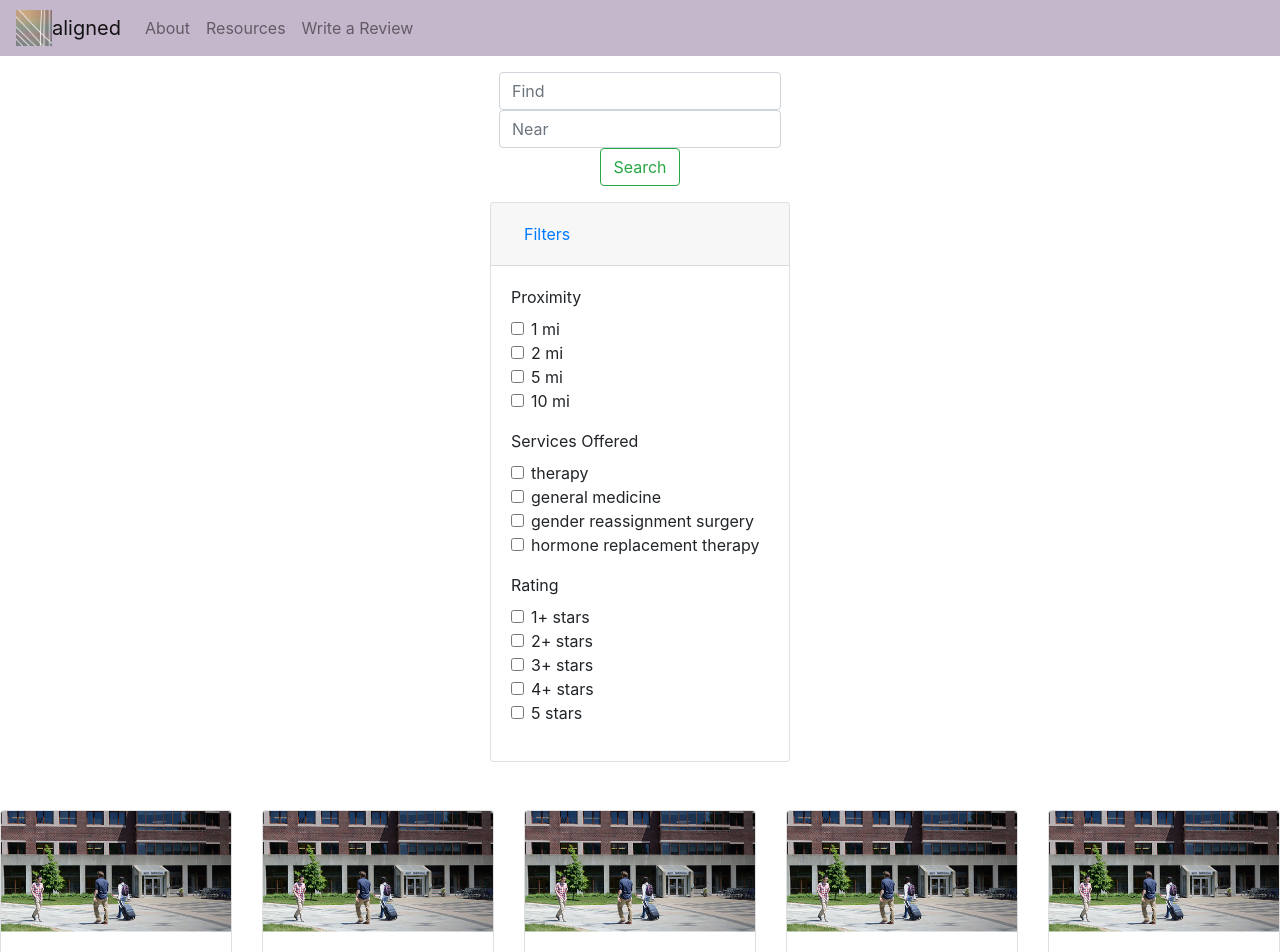
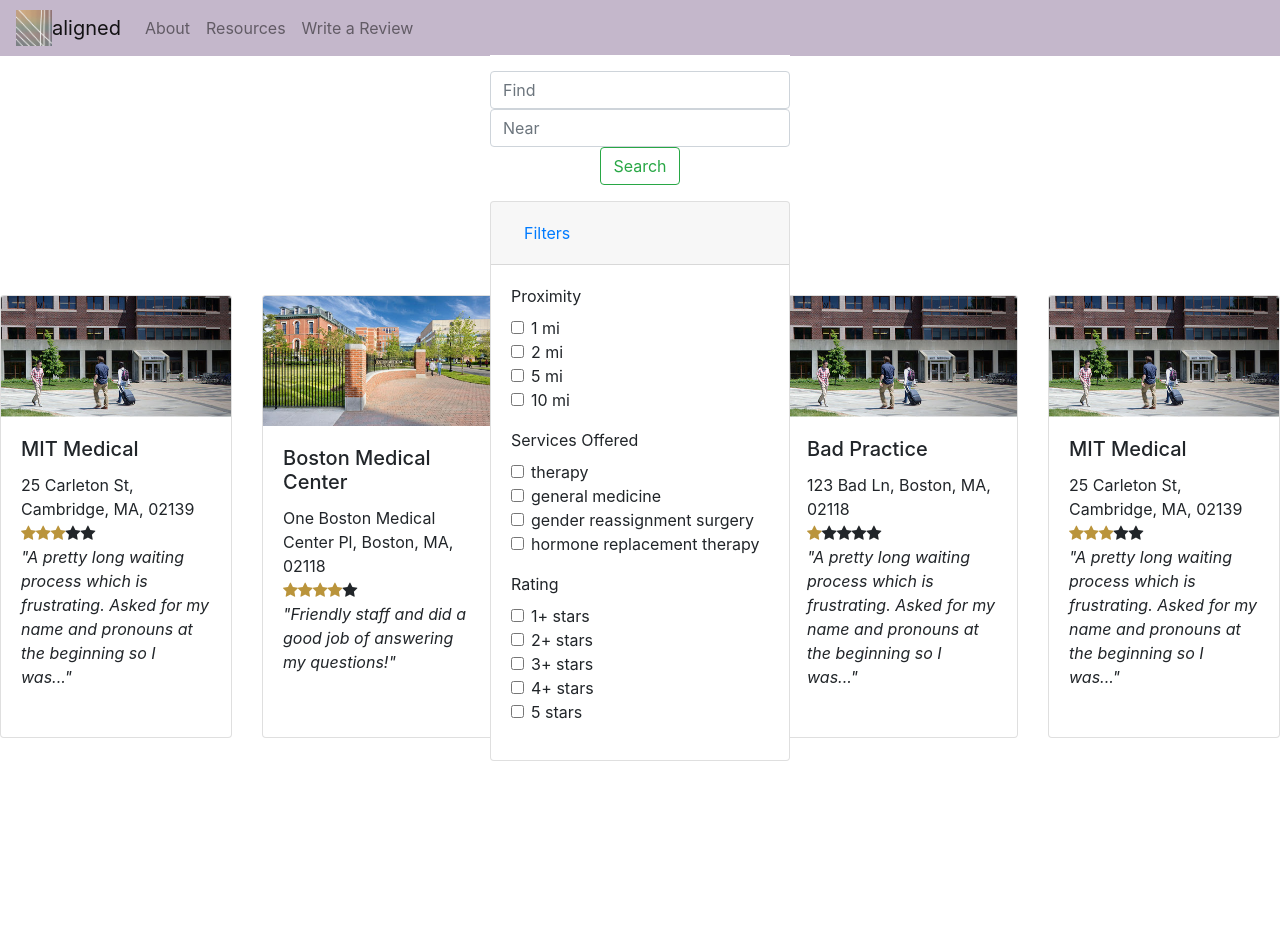
Before and after one commit to camimgh/phacks2021, a React (Create React App) app: page /search in a window 1280 px wide. Shown: the top 952 px of the page. After the commit the page ends 800 px from the top, so only its background shows below. Built offline with nearby package versions, Linux system fonts and the light colour scheme.

Commit message:
made navbar and search bar sticky. edited cards in search result.

```diff
--- a/src/components/NavBar.css
+++ b/src/components/NavBar.css
@@ -1,3 +1,10 @@
 .navbar {
     background-color: #C4B7CB !important;
 }
+
+.sticky {
+    position: fixed;
+    top: 0;
+    width: 100%;
+    z-index: 99;
+}
--- a/src/components/NavBar.js
+++ b/src/components/NavBar.js
@@ -7,6 +7,7 @@
 class NavBar extends Component {
     render() {
         return (
+          <div className="sticky">
             <Navbar bg="light" expand="lg">
             <img alt="aligned-logo" href="/" src={logo} width="36" height="36" className="d-inline=block align-top" />
             {' '}
@@ -20,6 +21,7 @@
               </Nav>
             </Navbar.Collapse>
           </Navbar>
+          </div>
         )
     }
 }
--- a/src/pages/About.css
+++ b/src/pages/About.css
@@ -11,6 +11,9 @@
     font-size: 30px;
 }
 
+#about {
+    padding-top: 10vh;
+}
 #about > p {
     padding-left: 3rem;
     padding-right: 3rem;
--- a/src/pages/LandingPage.css
+++ b/src/pages/LandingPage.css
@@ -1,5 +1,5 @@
 #landingpage {
-    padding-top: 13vh;
+    padding-top: 15vh;
     padding-left: 2rem;
     padding-right: 2rem;
     display: flex;
--- a/src/pages/Resources.css
+++ b/src/pages/Resources.css
@@ -1,5 +1,5 @@
 #resources {
-    padding-top: 3rem;
+    padding-top: 10vh;
     padding-left: 3rem;
     padding-right: 3rem;
 }
--- a/src/pages/SearchResult.css
+++ b/src/pages/SearchResult.css
@@ -2,6 +2,7 @@
     display: flex;
     flex-direction: column;
     align-items: center;
+    padding-top: 6.9vh;
 }
 
 #topbar {
@@ -9,7 +10,7 @@
     padding-bottom: 1rem;
 }
 #searchresult-deck {
-    padding-top: 3rem;
+    padding-top: 15rem;
 }
 #searchresult .card {
     width: 300px;
@@ -18,3 +19,9 @@
 .checked {
     color: #BA943B
 }
+
+.sticky2 {
+    position: fixed;
+    background-color: white;
+    z-index: 99;
+}
--- a/src/pages/SearchResult.js
+++ b/src/pages/SearchResult.js
@@ -7,12 +7,14 @@
 import Button from "react-bootstrap/Button";
 import Form from 'react-bootstrap/Form';
 import MITMed from "../mit_medical.jpg";
-
+import BMC from "../bmc.jpg";
+import FenwayHealth from "../fenwayhealth.jpg";
 class SearchResult extends Component {
     render() {
         return (
             <div id="searchresult">
                 <link rel="stylesheet" href="https://cdnjs.cloudflare.com/ajax/libs/font-awesome/4.7.0/css/font-awesome.min.css"></link>
+                <div className="sticky2">
                 <div id="topbar">
                     <SearchBar/>
                 </div>
@@ -92,6 +94,7 @@
                         </Accordion.Collapse>
                     </Card>
                 </Accordion>
+                </div>
                 <div id="searchresult-deck">
                     <CardDeck>
                         <Card>
@@ -113,19 +116,36 @@
                         </Card.Body>
                         </Card>
                         <Card>
-                        <Card.Img src={MITMed} variant="top"/>
+                        <Card.Img src={BMC} variant="top"/>
                         <Card.Body>
-                            <Card.Title>MIT Medical</Card.Title>
-                            <Card.Text>25 Carleton St, Cambridge, MA, 02139
+                            <Card.Title>Boston Medical Center</Card.Title>
+                            <Card.Text>One Boston Medical Center Pl, Boston, MA, 02118
                                 <br/>
                                 <span class="fa fa-star checked"></span>
                                 <span class="fa fa-star checked"></span>
                                 <span class="fa fa-star checked"></span>
-                                <span class="fa fa-star"></span>
+                                <span class="fa fa-star checked"></span>
                                 <span class="fa fa-star"></span>
                                 <br/>
-                                <i>"A pretty long waiting process which is frustrating.
-                                    Asked for my name and pronouns at the beginning so I was..."
+                                <i>"Friendly staff and did a good job of answering my questions!"
+                                </i>
+                            </Card.Text>
+                        </Card.Body>
+                        </Card>
+                        <Card>
+                        <Card.Img src={FenwayHealth} variant="top"/>
+                        <Card.Body>
+                            <Card.Title>Fenway Health</Card.Title>
+                            <Card.Text>1340 Boylston St, Boston, MA, 02215
+                                <br/>
+                                <span class="fa fa-star checked"></span>
+                                <span class="fa fa-star checked"></span>
+                                <span class="fa fa-star checked"></span>
+                                <span class="fa fa-star checked"></span>
+                                <span class="fa fa-star"></span>
+                                <br/>
+                                <i>"First time at a clinic after bad experiences with my last one.
+                                    Definitely made me feel safe returning to a..."
                                 </i>
                             </Card.Text>
                         </Card.Body>
@@ -133,30 +153,12 @@
                         <Card>
                         <Card.Img src={MITMed} variant="top"/>
                         <Card.Body>
-                            <Card.Title>MIT Medical</Card.Title>
-                            <Card.Text>25 Carleton St, Cambridge, MA, 02139
+                            <Card.Title>Bad Practice</Card.Title>
+                            <Card.Text>123 Bad Ln, Boston, MA, 02118
                                 <br/>
                                 <span class="fa fa-star checked"></span>
-                                <span class="fa fa-star checked"></span>
-                                <span class="fa fa-star checked"></span>
+                                <span class="fa fa-star "></span>
                                 <span class="fa fa-star"></span>
-                                <span class="fa fa-star"></span>
-                                <br/>
-                                <i>"A pretty long waiting process which is frustrating.
-                                    Asked for my name and pronouns at the beginning so I was..."
-                                </i>
-                            </Card.Text>
-                        </Card.Body>
-                        </Card>
-                        <Card>
-                        <Card.Img src={MITMed} variant="top"/>
-                        <Card.Body>
-                            <Card.Title>MIT Medical</Card.Title>
-                            <Card.Text>25 Carleton St, Cambridge, MA, 02139
-                                <br/>
-                                <span class="fa fa-star checked"></span>
-                                <span class="fa fa-star checked"></span>
-                                <span class="fa fa-star checked"></span>
                                 <span class="fa fa-star"></span>
                                 <span class="fa fa-star"></span>
                                 <br/>
--- a/src/pages/SubmitReview.css
+++ b/src/pages/SubmitReview.css
@@ -0,0 +1,3 @@
+#submitreview {
+    padding-top: 10vh;
+}
```
Also changed, not shown: src/bmc.jpg (added), src/fenwayhealth.jpg (added).
